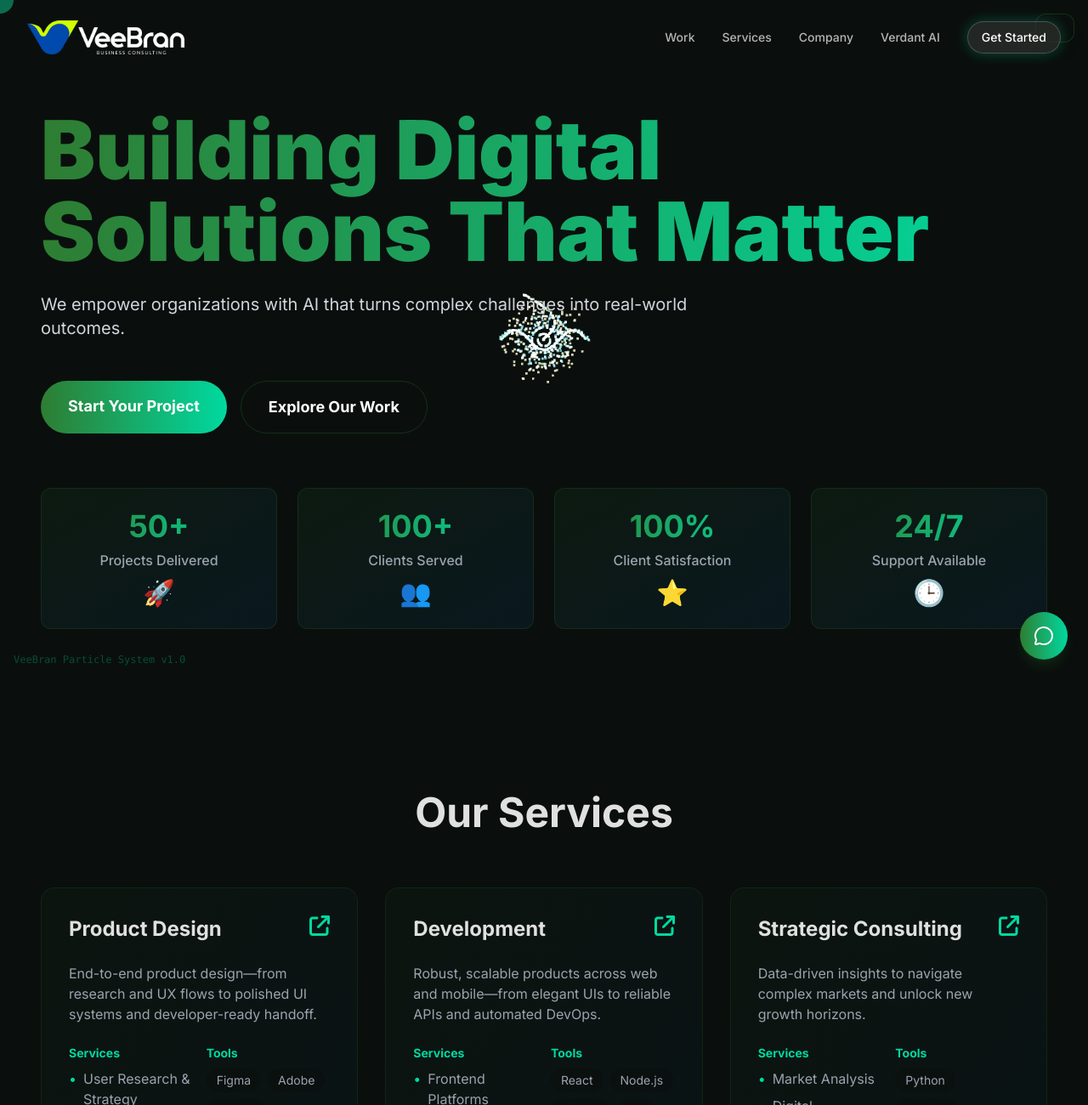
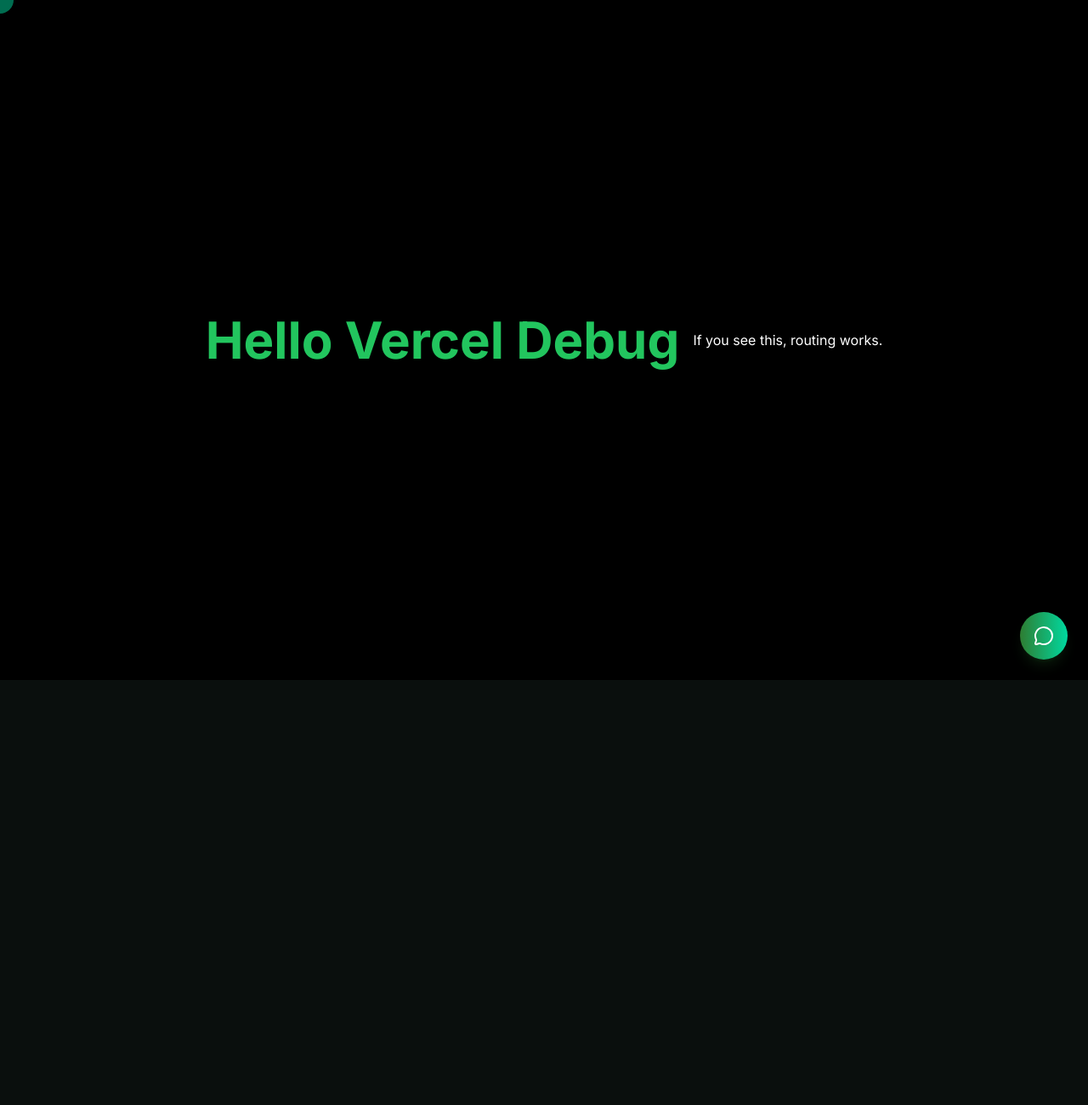
Before and after one commit to veebranai/VeeBran-Website, a Next.js app: page / in a window 1280 px wide. Shown: the top 1300 px of the page at 85% size. After the commit the page ends 800 px from the top, so only its background shows below. Built offline with nearby package versions, Linux system fonts and the light colour scheme; a web font is replaced by a local one.

Commit message:
chore: add vercel.json and use minimal homepage for debug

```diff
--- a/src/app/page.tsx
+++ b/src/app/page.tsx
@@ -1,234 +1,10 @@
 'use client';
 
-import { motion, useScroll, useTransform } from 'framer-motion';
-import { ParticleBackground, ShapeIndicator } from "@/components/particles/VeeBranParticleSystem";
-import { ServiceCard } from '@/components/sections/ServiceCard';
-import { StatsCounter } from '@/components/sections/StatsCounter';
-import { Navbar } from "@/components/layout/Navbar";
-import { Footer } from "@/components/layout/Footer";
-
 export default function HomePage() {
-  const { scrollYProgress } = useScroll();
-
-  // Services data (100% free - no CMS needed)
-  const services = [
-    {
-      id: 'product-design',
-      title: 'Product Design',
-      description: 'End-to-end product design—from research and UX flows to polished UI systems and developer-ready handoff.',
-      services: [
-        'User Research & Strategy',
-        'UX Flows & Wireframes',
-        'UI Systems & Prototypes',
-        'Design Ops & Dev Handoff'
-      ],
-      tools: ['Figma', 'Adobe', 'Sketch', 'InVision']
-    },
-    {
-      id: 'development',
-      title: 'Development',
-      description: 'Robust, scalable products across web and mobile—from elegant UIs to reliable APIs and automated DevOps.',
-      services: [
-        'Frontend Platforms (React/Next)',
-        'Backend APIs & Microservices (Node)',
-        'Mobile & Cross-platform (Flutter)',
-        'CI/CD & Cloud Ops (Docker)'
-      ],
-      tools: ['React', 'Node.js', 'Docker', 'Git']
-    },
-    {
-      id: 'strategy',
-      title: 'Strategic Consulting',
-      description: 'Data-driven insights to navigate complex markets and unlock new growth horizons.',
-      services: [
-        'Market Analysis',
-        'Digital Transformation',
-        'AI Readiness Assessment',
-        'Growth Hacking'
-      ],
-      tools: ['Python', 'Tableau', 'GPT-4', 'Excel']
-    }
-  ];
-
   return (
-    <main className="relative min-h-screen">
-      <ParticleBackground />
-      <ShapeIndicator />
-      <Navbar />
-
-      {/* Hero Section */}
-      <section className="relative pt-32 pb-24 px-6 md:px-12 min-h-screen flex items-center">
-        <div className="max-w-7xl mx-auto z-10 w-full">
-          <motion.h1
-            initial={{ opacity: 0, y: 20 }}
-            animate={{ opacity: 1, y: 0 }}
-            transition={{ duration: 0.8 }}
-            className="text-6xl md:text-8xl font-black bg-gradient-to-r from-brand-green to-brand-teal bg-clip-text text-transparent mb-6"
-          >
-            Building Digital Solutions That Matter
-          </motion.h1>
-
-          <motion.p
-            initial={{ opacity: 0 }}
-            animate={{ opacity: 1 }}
-            transition={{ delay: 0.3 }}
-            className="mt-6 text-xl text-gray-300 max-w-3xl"
-          >
-            We empower organizations with AI that turns complex challenges into real-world outcomes.
-          </motion.p>
-
-          <motion.div
-            initial={{ opacity: 0, y: 20 }}
-            animate={{ opacity: 1, y: 0 }}
-            transition={{ delay: 0.6 }}
-            className="mt-12 flex flex-col sm:flex-row gap-4 mb-16"
-          >
-            <a href="/contact" className="bg-gradient-to-r from-brand-green to-brand-teal text-white px-8 py-4 rounded-full font-bold text-lg hover:opacity-90 transition-opacity text-center">
-              Start Your Project
-            </a>
-            <a href="/work" className="bg-transparent border border-brand-green/30 text-white px-8 py-4 rounded-full font-bold text-lg hover:bg-brand-green/10 transition-colors text-center">
-              Explore Our Work
-            </a>
-          </motion.div>
-
-          <StatsCounter />
-        </div>
-      </section>
-
-      {/* Services Section */}
-      <section className="py-24 px-6 md:px-12 relative z-10">
-        <div className="max-w-7xl mx-auto">
-          <motion.h2
-            initial={{ opacity: 0, y: 20 }}
-            whileInView={{ opacity: 1, y: 0 }}
-            viewport={{ once: true }}
-            className="text-4xl md:text-5xl font-bold text-center mb-16"
-          >
-            Our Services
-          </motion.h2>
-
-          <div className="grid grid-cols-1 md:grid-cols-2 lg:grid-cols-3 gap-8">
-            {services.map((service, index) => (
-              <ServiceCard
-                key={service.id}
-                service={service}
-                index={index}
-              />
-            ))}
-          </div>
-        </div>
-      </section>
-
-      {/* Case Studies Section */}
-      <section className="py-24 px-6 md:px-12 bg-black/20 relative z-10 backdrop-blur-sm">
-        <div className="max-w-7xl mx-auto">
-          <motion.h2
-            initial={{ opacity: 0, y: 20 }}
-            whileInView={{ opacity: 1, y: 0 }}
-            viewport={{ once: true }}
-            className="text-4xl md:text-5xl font-bold text-center mb-16"
-          >
-            Case Studies
-          </motion.h2>
-
-          <div className="grid grid-cols-1 md:grid-cols-3 gap-8">
-            {[
-              { title: 'Clinix AI', description: 'AI-powered clinical documentation and coding platform' },
-              { title: 'Synergies4', description: 'AI-powered business intelligence platform' },
-              { title: 'Curehire', description: 'Healthcare staffing platform' },
-            ].map((caseStudy, index) => (
-              <motion.div
-                key={index}
-                initial={{ opacity: 0, y: 20 }}
-                whileInView={{ opacity: 1, y: 0 }}
-                viewport={{ once: true }}
-                transition={{ delay: index * 0.1 }}
-                className="bg-brand-dark/40 p-8 rounded-2xl border border-brand-green/20 hover:border-brand-green/50 transition-colors"
-              >
-                <div className="h-48 bg-gradient-to-br from-brand-green/20 to-brand-blue/20 rounded-xl flex items-center justify-center mb-6">
-                  <span className="text-6xl">💡</span>
-                </div>
-                <h3 className="text-2xl font-bold mb-2">{caseStudy.title}</h3>
-                <p className="text-gray-400 mb-4">{caseStudy.description}</p>
-                <div className="flex flex-wrap gap-2">
-                  {['Web Design', 'App Design', 'AI Development', 'GTM'].map((tag, i) => (
-                    <span key={i} className="px-3 py-1 bg-brand-green/10 text-brand-green text-sm rounded-full border border-brand-green/20">
-                      {tag}
-                    </span>
-                  ))}
-                </div>
-              </motion.div>
-            ))}
-          </div>
-        </div>
-      </section>
-
-      {/* Clients Section */}
-      <section className="py-24 px-6 md:px-12 relative z-10">
-        <div className="max-w-7xl mx-auto">
-          <motion.h2
-            initial={{ opacity: 0, y: 20 }}
-            whileInView={{ opacity: 1, y: 0 }}
-            viewport={{ once: true }}
-            className="text-4xl md:text-5xl font-bold text-center mb-16"
-          >
-            Trusted by Industry Leaders
-          </motion.h2>
-
-          <div className="flex flex-wrap justify-center gap-12 items-center">
-            {['Injazat', 'LOWE\'S', 'Cognizant', 'Trimple', 'e2open', 'Toyota'].map((client, index) => (
-              <motion.div
-                key={index}
-                initial={{ opacity: 0, y: 20 }}
-                whileInView={{ opacity: 1, y: 0 }}
-                viewport={{ once: true }}
-                transition={{ delay: index * 0.1 }}
-                className="text-center"
-              >
-                <div className="h-16 w-40 bg-white/5 rounded-lg flex items-center justify-center text-xl font-bold text-brand-teal border border-white/10">
-                  {client}
-                </div>
-              </motion.div>
-            ))}
-          </div>
-        </div>
-      </section>
-
-      {/* CTA Section */}
-      <section className="py-24 px-6 md:px-12 relative z-10">
-        <div className="absolute inset-0 bg-gradient-to-br from-brand-green/10 to-brand-blue/10 pointer-events-none" />
-        <div className="max-w-3xl mx-auto text-center relative">
-          <motion.h2
-            initial={{ opacity: 0, y: 20 }}
-            whileInView={{ opacity: 1, y: 0 }}
-            viewport={{ once: true }}
-            className="text-4xl md:text-5xl font-bold mb-6"
-          >
-            We turn bold ideas into powerful digital realities.
-          </motion.h2>
-
-          <motion.p
-            initial={{ opacity: 0, y: 20 }}
-            whileInView={{ opacity: 1, y: 0 }}
-            viewport={{ once: true }}
-            className="text-xl text-gray-400 mb-8"
-          >
-            Let&apos;s work together to create something that matters.
-          </motion.p>
-
-          <motion.a
-            href="/contact"
-            initial={{ opacity: 0, y: 20 }}
-            whileInView={{ opacity: 1, y: 0 }}
-            viewport={{ once: true }}
-            className="bg-gradient-to-r from-brand-green to-brand-teal text-white px-8 py-4 rounded-full font-bold text-lg hover:opacity-90 transition-opacity inline-block"
-          >
-            Let&apos;s Work Together
-          </motion.a>
-        </div>
-      </section>
-
-      <Footer />
-    </main>
+    <div className="min-h-screen bg-black text-white flex items-center justify-center">
+      <h1 className="text-6xl font-bold text-green-500">Hello Vercel Debug</h1>
+      <p className="ml-4">If you see this, routing works.</p>
+    </div>
   );
 }
```
Also changed, not shown: vercel.json (added).
